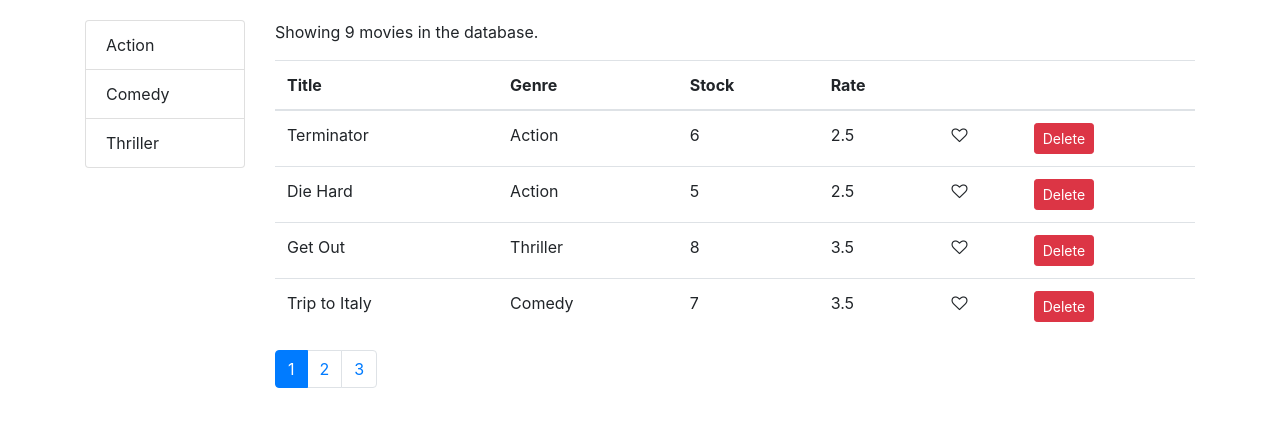
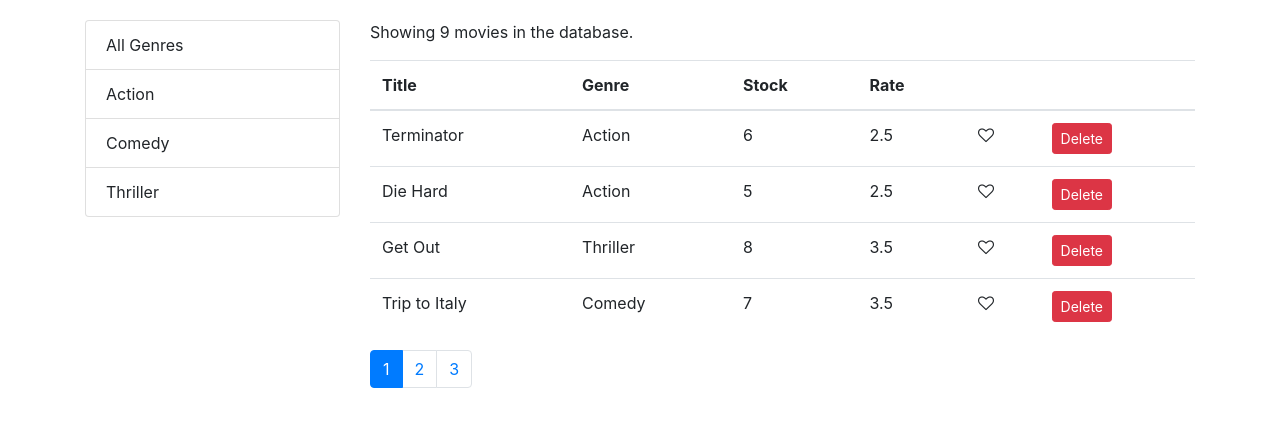
Before and after one commit to ccpaco/vidly, a React (Create React App) app: page / in a window 1280 px wide. Shown: the top 426 px of the page. Built offline with nearby package versions, Linux system fonts and the light colour scheme.

Commit message:
Lessons 10 - 15, filtering and pagination of Genres

```diff
--- a/src/components/common/listGroup.jsx
+++ b/src/components/common/listGroup.jsx
@@ -1,17 +1,25 @@
 import React, { Component } from 'react';
 
 const ListGroup = props => {
-    const { items } = props;
+    //obj destructuring
+    const { items, textProperty, valueProperty, selectedItem, onItemSelect } = props;
 
     return(
         <ul className="list-group">
             {items.map(item => (
-            <li key={item._id} className="list-group-item">
-                {item.name}
+            <li onClick={()=> onItemSelect(item)}
+            key={item[valueProperty]}
+            className={ item === selectedItem ? "list-group-item active" : "list-group-item"}>
+            {item[textProperty]}
             </li>
             ))}
         </ul>
     );
 }
 
+ListGroup.defaultProps = {
+    textProperty: "name",
+    valueProperty: "_id"
+};
+
 export default ListGroup;
--- a/src/components/movies.jsx
+++ b/src/components/movies.jsx
@@ -15,7 +15,9 @@
      };
 
      componentDidMount() {
-        this.setState({ movies: getMovies(), genres: getGenres() });
+        const genres = [{ name: 'All Genres' }, ...getGenres()];
+
+        this.setState({ movies: getMovies(), genres });
      };
 
     handleDelete = movie => {
@@ -36,24 +38,31 @@
     };
 
     handleGenreSelect = genre => {
-        console.log(genre);
+        this.setState({ selectedGenre: genre, currentPage: 1 });
     };
 
     render() {
         const {length: count } = this.state.movies;
-        const { pageSize, currentPage, movies: allMovies } = this.state;
+        const { pageSize, currentPage, selectedGenre, movies: allMovies } = this.state;
 
         if (count === 0) return <p> There are no movies in the database.</p>;
 
-        const movies = paginate(allMovies, currentPage, pageSize);
+        const filtered = selectedGenre && selectedGenre._id
+        ? allMovies.filter(m => m.genre._id === selectedGenre._id)
+        : allMovies;
+
+        const movies = paginate(filtered, currentPage, pageSize);
 
         return (
         <div className="row">
-            <div className="col-2">
-                <ListGroup items={this.state.genres} onItemSelect={this.handleGenreSelect}/>
+            <div className="col-3">
+                <ListGroup items={this.state.genres}
+                selectedItem={this.state.selectedGenre}
+                onItemSelect={this.handleGenreSelect}
+                />
             </div>
             <div className="col">
-                <p> Showing {count} movies in the database. </p>
+                <p> Showing {filtered.length} movies in the database. </p>
                 <table className="table">
                 <thead>
                 <tr>
@@ -80,7 +89,7 @@
                 </tbody>
                 </table>
                 <Pagination
-                itemsCount={count}
+                itemsCount={filtered.length}
                 currentPage={currentPage}
                 pageSize={pageSize}
                 onPageChange={this.handlePageChange} />
```
